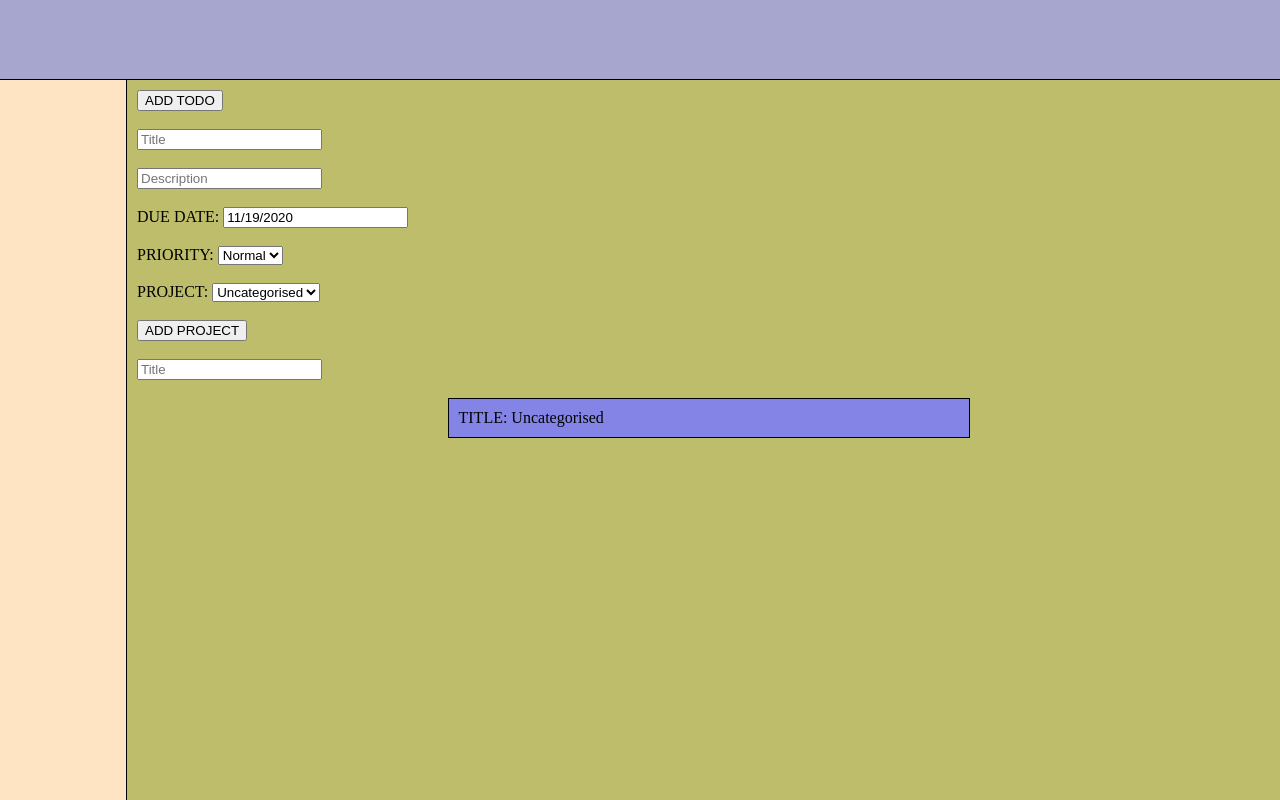
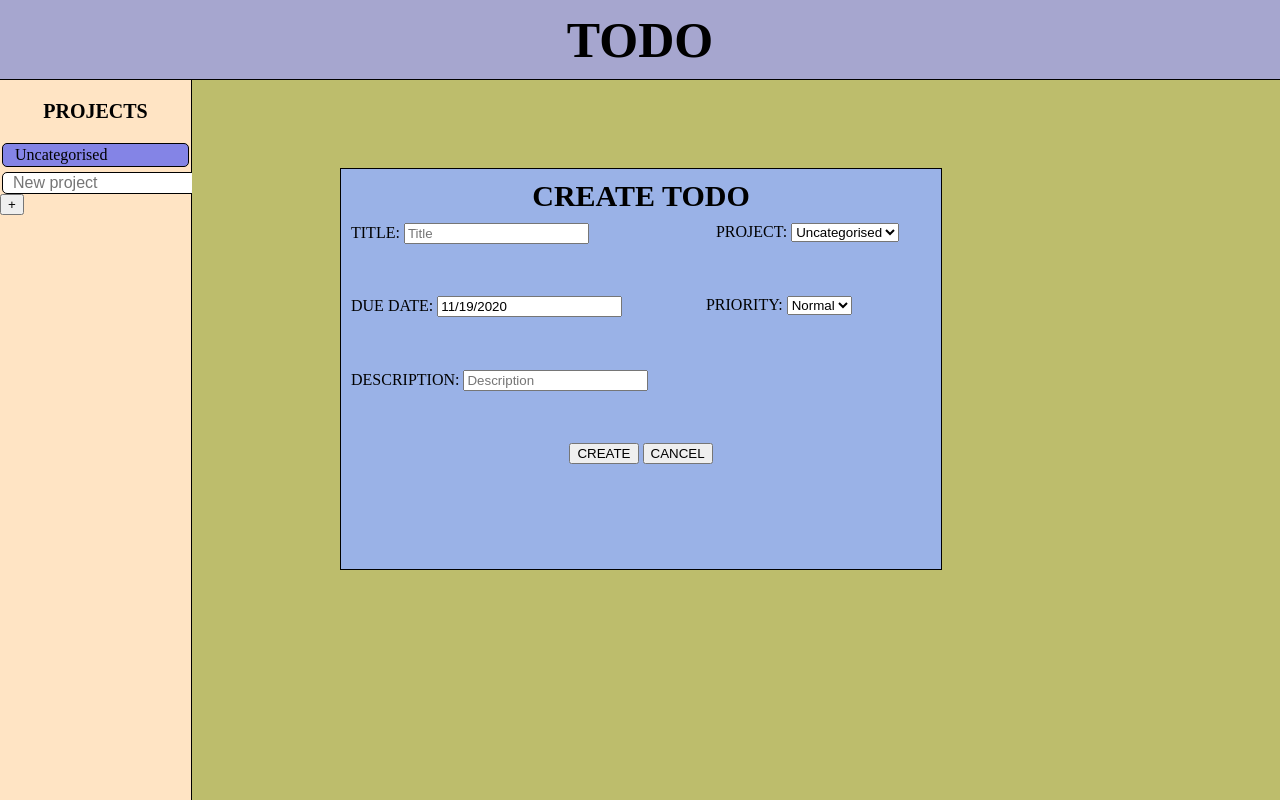
Before and after one commit to chris-kamp/todo-list, a plain HTML site: page index.html in a window 1280 px wide. Drawn offline with Linux system fonts and the light colour scheme.

Commit message:
Move sidebar creation to module

```diff
--- a/index.html
+++ b/index.html
@@ -7,35 +7,51 @@
     </head>
     <body>
         <header id="pageHeader">
-
+            <h1 id="mainHeading">TODO</h1>
         </header>
         <main>
             <div id="mainContainer">
                 <div id="sidebar">
-
                 </div>
                 <div id="mainContent">
-                    <button id="addTodo">ADD TODO</button><br><br>
-                    <input id="todoTitle" placeholder="Title"><br><br>
-                    <input id="todoDescription" placeholder="Description"><br><br>
+
+
+
+                    <div id="createTodoPopup">
+                        <div id="todoPopupHeading">
+                            <p>CREATE TODO</p>
+                        </div>
+                        <div id="todoPopupL1">
+                            <span>TITLE:</span>
+                            <input id="todoTitleInput" placeholder="Title">
+                        </div>
+                        <div id="todoPopupL2">
+                            <span>PROJECT: </span>
+                            <select id="todoProject"></select>
+                        </div>
+                        <div id="todoPopupL3">
                             <span>DUE DATE: </span>
-                    <input type="text" id="todoDueDate"><br><br>
+                            <input type="text" id="todoDueDate">
+                        </div>
+                        <div id="todoPopupL4">
                             <span>PRIORITY: </span><select id="todoPriority">
                                 <option value="high">High</option>
                                 <option value="normal" selected="selected">Normal</option>
                                 <option value="low">Low</option>
                             </select>
-                    <br><br>
-                    <span>PROJECT: </span>
-                    <select id="todoProject">
-                    </select>
-                    <br><br>
-                    <button id="addProject">ADD PROJECT</button><br><br>
-                    <input id="projectTitle" placeholder="Title"><br><br>
+                        </div>
+                        <div id="todoPopupL5">
+                            <span>DESCRIPTION:</span>
+                            <input id="todoDescription" placeholder="Description">
+                        </div>
+                        <div id="todoPopupL6">
+                            <button id="addTodo">CREATE</button>
+                            <button id="addTodo">CANCEL</button>
+                        </div>
 
-                    <div id="projectContainer">
                     </div>
                 </div>
+
 
             </div>
         </main>
--- a/style.css
+++ b/style.css
@@ -2,19 +2,30 @@ body {
     margin: 0;
 }
 
-#projectContainer {
+#projectsHeading {
+    font-size: 20px;
+    font-weight: bold;
+    text-align: center;
+}
 
+#projectTitleInput {
+    margin: 0 2px 0 2px;
+    border-radius: 5px;
+    border: solid 1px;
+    font-size: 16px;
+    padding-left: 10px;
 }
 
 #mainContainer {
     background-color: rgb(153, 207, 153);
     height: 90vh;
-    background-color: brown;
+    /* background-color: brown; */
     display: flex;
+    position: relative;
 }
 
 #sidebar {
-    width: 10vw;
+    width: 15vw;
     height: 90vh;
     border-right: solid 1px;
     box-sizing: border-box;
@@ -23,8 +34,72 @@ body {
 
 #mainContent {
     background-color: rgb(189, 189, 108);
-    width: 90vw;
+    width: 85vw;
     padding: 10px 0 0 10px;
+}
+
+#createTodoPopup {
+    width: 600px;
+    height: 400px;
+    border: solid 1px;
+    background-color: rgb(154, 178, 231);
+    position: absolute;
+    left: 50%;
+    top: 40%;
+    margin: -200px 0 0 -300px;
+    display: grid;
+    grid-template-areas:
+        "heading heading heading"
+        "L1 .. L2"
+        "L3 .. L4"
+        "L5 L5 L5"
+        "L6 L6 L6";
+    grid-template-rows: 54px auto auto auto auto auto;
+}
+
+#todoPopupHeading {
+    grid-area: heading;
+    text-align: center;
+    font-size: 30px;
+    font-weight: bold;
+}
+
+#todoPopupHeading > p {
+    margin: 0 0 0 0;
+    padding: 10px 0 10px 0;
+}
+
+#todoPopupL1 {
+    grid-area: L1;
+    margin: 0 0 0 0;
+    padding: 0 0 0 10px;
+}
+
+#todoPopupL2 {
+    grid-area: L2;
+    margin: 0 0 0 0;
+    padding: 0 0 0 10px;
+}
+
+#todoPopupL3 {
+    grid-area: L3;
+    margin: 0 0 0 0;
+    padding: 0 0 0 10px;
+}
+
+#todoPopupL4 {
+    grid-area: L4;
+}
+
+#todoPopupL5 {
+    grid-area: L5;
+    margin: 0 0 0 0;
+    padding: 0 0 0 10px;
+}
+
+#todoPopupL6 {
+    grid-area: L6;
+    text-align: center;
 }
 
 #pageHeader {
@@ -34,24 +109,35 @@ body {
     border-bottom: solid 1px;
     background-color: rgb(166, 166, 207);
     box-sizing: border-box;
+    display: flex;
+    justify-content: center;
+    align-items: center;
+
+}
+
+#mainHeading {
+    margin: 0 auto;
+    font-size: 50px;
+    /* padding-left: 50%; */
 }
 
 .project {
     background-color: rgb(132, 132, 230);
-    padding: 10px;
+    padding: 2px;
     border: solid 1px;
-    width: 500px;
-    margin: 0 auto 0 auto;
+    border-radius: 5px;
+    margin: 0 2px 5px 2px;
+    font-size: 16px;
 }
 
 .projectHeader {
-
+    padding-left: 10px;
 }
 
 .todo {
     background-color: rgb(133, 207, 133);
     width: 90%;
-    margin: 0 auto 0 auto;
+    margin: 0 auto;
     border: solid 1px;
     padding: 0 5px;
 }
```
Also changed, not shown: main.js. Lines whose indentation alone changed are shown as unchanged.
